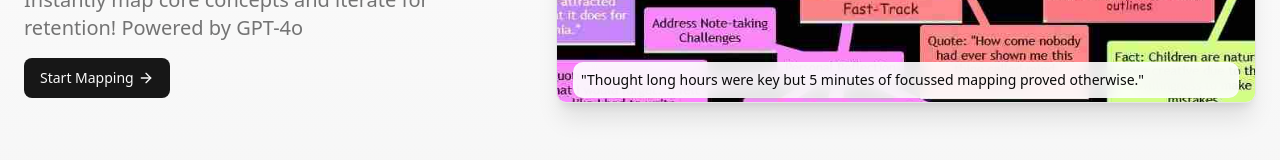
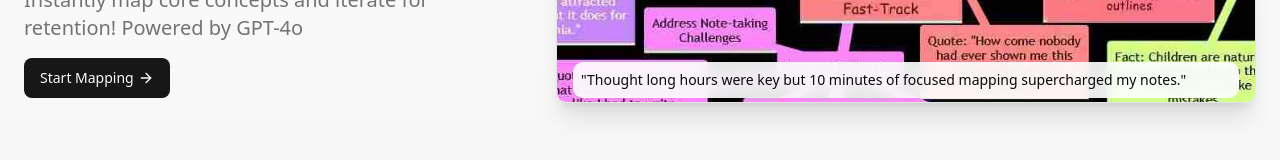
Before and after one commit to Agney-gt/yt2mindmap-v2, a Next.js app: page / in a window 1280 px wide. Shown: the part 459-619 px from the top of the page. Built offline with nearby package versions, Linux system fonts and the light colour scheme.

Commit message:
design improvements

```diff
--- a/src/app/page.tsx
+++ b/src/app/page.tsx
@@ -44,7 +44,7 @@ export default function Home() {
 
                   <div className="absolute bottom-1 left-4 right-4 rounded-lg bg-background/90 p-2 backdrop-blur">
                     <p className="text-xs sm:text-sm font-medium">
-                    &quot;Thought long hours were key but 5 minutes of focussed mapping proved otherwise.&quot;
+                    &quot;Thought long hours were key but 10 minutes of focused mapping supercharged my notes.&quot;
                     </p>
                   </div>
                 </div>
```
